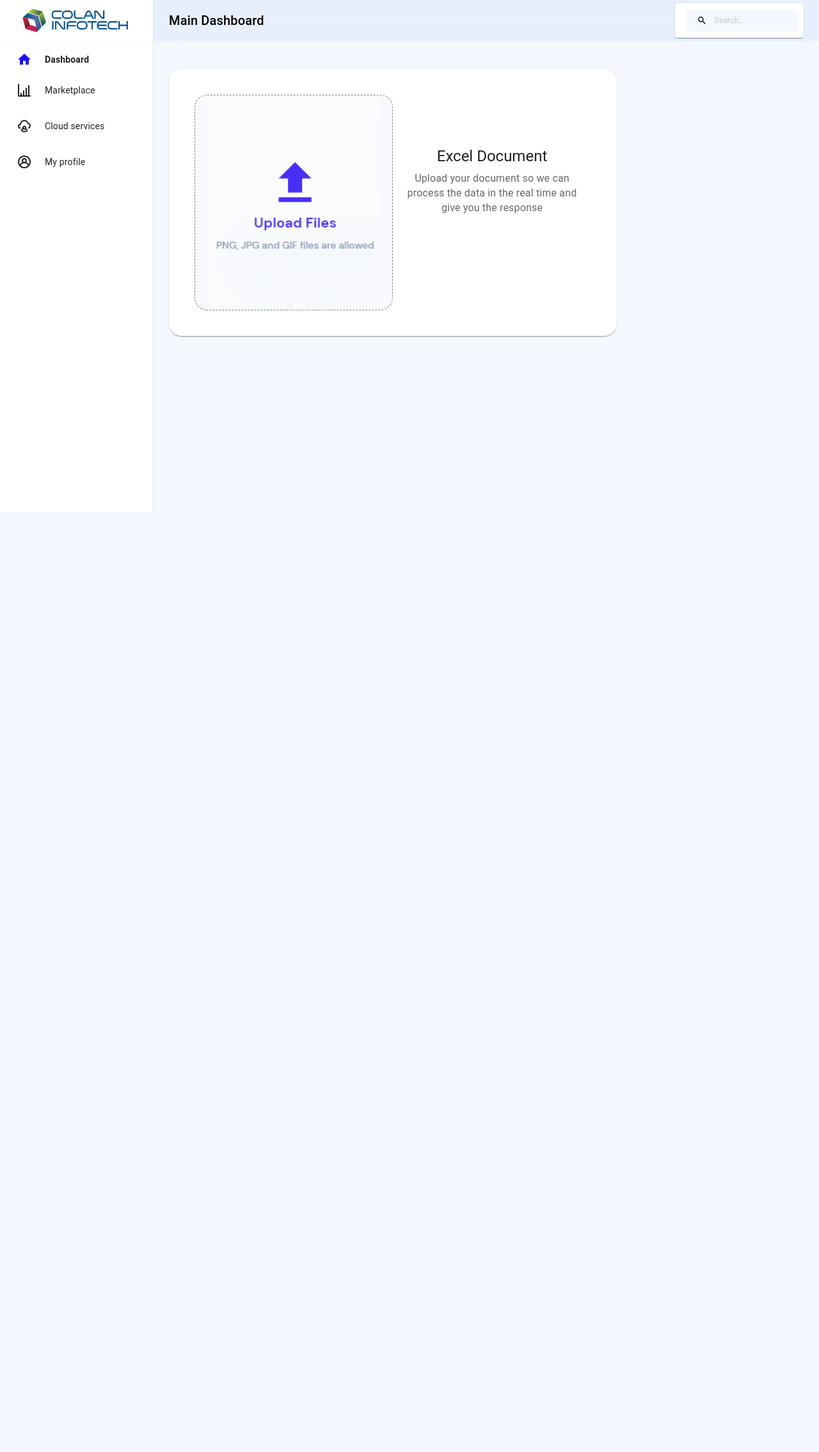
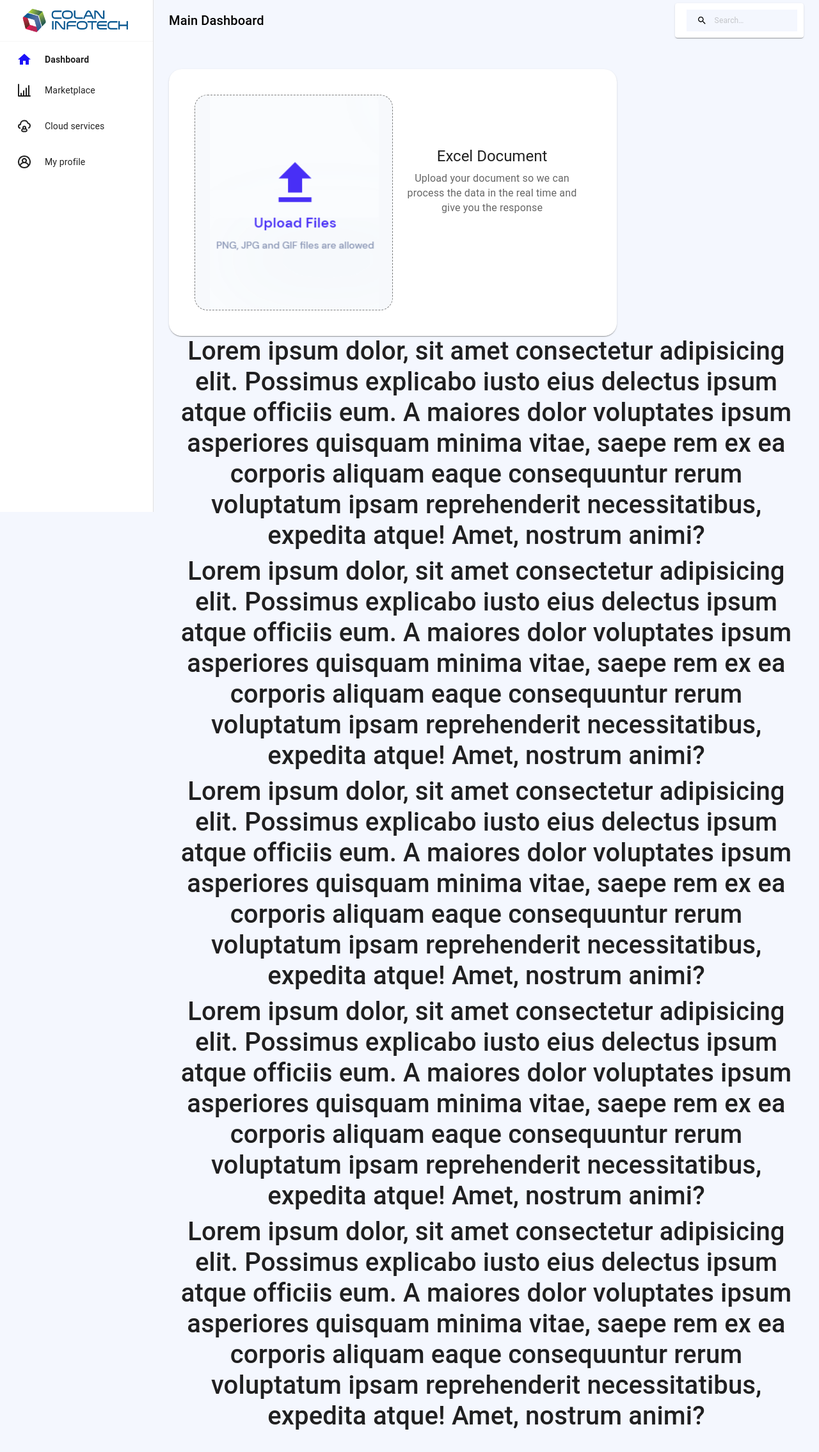
Before and after one commit to raashu8/colan-poc, a Next.js app: page /admin/dashboard in a window 1280 px wide. Shown: the whole page at 64% size. Before the commit the page ends 800 px from the top, so only its background shows below. Built offline with nearby package versions, Linux system fonts and the light colour scheme.

Commit message:
Scroll effecr added R

```diff
--- a/Asset/layout/Layout.js
+++ b/Asset/layout/Layout.js
@@ -22,12 +22,14 @@ import InputBase from "@mui/material/InputBase";
 import SearchIcon from "@mui/icons-material/Search";
 import { mainRoute } from "routes";
 import { useRouter } from "next/router";
-import { Card } from "@mui/material";
+import { Card, createMuiTheme } from "@mui/material";
+import ScrollToColor01 from "./scrollEffect";
+import { ThemeProvider } from "@material-ui/core";
 
 const drawerWidth = 240;
 const Search = styled("div")(({ theme }) => ({
   position: "relative",
-  borderRadius: 'theme.shape.borderRadius',
+  borderRadius: "theme.shape.borderRadius",
   backgroundColor: alpha(theme.palette.common.white, 0.15),
   "&:hover": {
     backgroundColor: alpha(theme.palette.common.white, 0.25),
@@ -37,7 +39,7 @@ const Search = styled("div")(({ theme }) => ({
   [theme.breakpoints.up("sm")]: {
     marginLeft: theme.spacing(1),
     width: "auto",
-    borderRadius:'24px',
+    borderRadius: "24px",
   },
 }));
 
@@ -49,15 +51,13 @@ const SearchIconWrapper = styled("div")(({ theme }) => ({
   display: "flex",
   alignItems: "center",
   justifyContent: "center",
-
 }));
 
 const StyledInputBase = styled(InputBase)(({ theme }) => ({
   color: "inherit",
   "& .MuiInputBase-input": {
     padding: theme.spacing(1, 1, 1, 0),
-    fontSize:'12px',
-
+    fontSize: "12px",
     // vertical padding + font size from searchIcon
     paddingLeft: `calc(1em + ${theme.spacing(4)})`,
     transition: theme.transitions.create("width"),
@@ -66,7 +66,6 @@ const StyledInputBase = styled(InputBase)(({ theme }) => ({
       width: "18ch",
       "&:focus": {
         width: "20ch",
-
       },
     },
   },
@@ -82,6 +81,7 @@ function MainLayout({ children, title }, props) {
   const routeHandler = (e) => {
     router.push(e);
   };
+  const theme = createMuiTheme();
   const drawer = (
     <div className="trans">
       <Image
@@ -101,12 +101,9 @@ function MainLayout({ children, title }, props) {
                 router.pathname.indexOf(e.path) !== -1
                   ? "dashbord-bar-active"
                   : "dashbord-bar"
-
               }
-
             >
-
-              <span className="ico-left" >{e.icon}</span>
+              <span className="ico-left">{e.icon}</span>
               <span className="mar-lef" style={{ fontSize: "14px" }}>
                 {e.name}
               </span>
@@ -137,6 +134,9 @@ function MainLayout({ children, title }, props) {
   return (
     <Box sx={{ display: "flex" }}>
       <CssBaseline />
+      <ThemeProvider theme={theme}>
+        <CssBaseline />
+        <ScrollToColor01>
           <AppBar
             position="fixed"
             sx={{
@@ -146,15 +146,20 @@ function MainLayout({ children, title }, props) {
               ml: { sm: `${drawerWidth}px` },
             }}
           >
-        <Toolbar sx={{ display: "flex", justifyContent: "space-between",background:"#d9e4ff70",backdropFilter:'blur(20px)' }}>
+            <Toolbar
+              sx={{
+                display: "flex",
+                justifyContent: "space-between",
+              }}
+            >
               <IconButton
                 color="inherit"
                 aria-label="open drawer"
                 edge="start"
                 onClick={handleDrawerToggle}
-            sx={{ mr: 2, display: { sm: "none" }, color: "black" }}
+                sx={{ mr: 2, display: { sm: "none" }, color: "#1c12f9" }}
               >
-            <MenuIcon sx={{color:'#1c12f9'}} />
+                <MenuIcon />
               </IconButton>
               <Typography
                 variant="h6"
@@ -164,22 +169,83 @@ function MainLayout({ children, title }, props) {
               >
                 {title} Dashboard
               </Typography>
-          <Card sx={{padding:'10px'}}>
-          <Search sx={{}}>
+              <Card sx={{ padding: "10px", display: "flex" }}>
+                <IconButton
+                  color="inherit"
+                  aria-label="open drawer"
+                  edge="start"
+                  onClick={handleDrawerToggle}
+                  sx={{ mr: 2, display: { sm: "none" }, color: "#1c12f9" }}
+                >
+                  <MenuIcon />
+                </IconButton>
+                <Search>
                   <SearchIconWrapper>
-              <SearchIcon sx={{ color: "black",zIndex:"9",fontSize:"16px" }} />
+                    <SearchIcon
+                      sx={{ color: "black", zIndex: "9", fontSize: "16px" }}
+                    />
                   </SearchIconWrapper>
                   <StyledInputBase
                     placeholder="Search…"
                     inputProps={{ "aria-label": "search" }}
-              sx={{ backgroundColor: "#f4f7fe",color:'grey' }}
+                    sx={{ backgroundColor: "#f4f7fe", color: "grey" }}
                   />
                 </Search>
-
               </Card>
-
             </Toolbar>
           </AppBar>
+        </ScrollToColor01>
+      </ThemeProvider>
+      {/* <AppBar
+        position="fixed"
+        sx={{
+          backgroundColor: "transparent",
+          boxShadow: "none",
+          width: { sm: `calc(100% - ${drawerWidth}px)` },
+          ml: { sm: `${drawerWidth}px` },
+        }}
+      >
+        <Toolbar
+          sx={{
+            display: "flex",
+            justifyContent: "space-between",
+            background: "#d9e4ff70",
+            backdropFilter: "blur(20px)",
+          }}
+        >
+          <IconButton
+            color="inherit"
+            aria-label="open drawer"
+            edge="start"
+            onClick={handleDrawerToggle}
+            sx={{ mr: 2, display: { sm: "none" }, color: "#1c12f9" }}
+          >
+            <MenuIcon />
+          </IconButton>
+          <Typography
+            variant="h6"
+            noWrap
+            component="div"
+            sx={{ color: "black" }}
+          >
+            {title} Dashboard
+          </Typography>
+          <Card sx={{ padding: "10px" }}>
+            <Search>
+              <SearchIconWrapper>
+                <SearchIcon
+                  sx={{ color: "black", zIndex: "9", fontSize: "16px" }}
+                />
+              </SearchIconWrapper>
+              <StyledInputBase
+                placeholder="Search…"
+                inputProps={{ "aria-label": "search" }}
+                sx={{ backgroundColor: "#f4f7fe", color: "grey" }}
+              />
+            </Search>
+          </Card>
+        </Toolbar>
+      </AppBar> */}
       <Box
         component="nav"
         sx={{ width: { sm: drawerWidth }, flexShrink: { sm: 0 } }}
--- /dev/null
+++ b/Asset/layout/scrollEffect.js
@@ -0,0 +1,29 @@
+import React from "react";
+import { useScrollTrigger } from "@material-ui/core";
+
+const ScrollHandler = (props) => {
+  const trigger = useScrollTrigger({
+    disableHysteresis: true,
+    threshold: 0,
+    target: props.window ? window() : undefined,
+  });
+
+  return React.cloneElement(props.children, {
+    // className: trigger ? "scroll-Effect" : "non-effect",
+    style: {
+      background: trigger ? "#d9e4ff70" : "transparent",
+      backdropFilter: trigger ? "blur(17px)" : "",
+      transition: trigger ? "0.3s" : "0.5s",
+      width: trigger ? "86%" : "",
+      marginRight: trigger ? "13px" : "0px",
+      marginTop: trigger ? "10px" : "0px",
+      borderRadius: trigger ? "17px" : "0px",
+    },
+  });
+};
+
+const ScrollToColor01 = (props) => {
+  return <ScrollHandler {...props}>{props.children}</ScrollHandler>;
+};
+
+export default ScrollToColor01;
--- a/pages/admin/dashboard.js
+++ b/pages/admin/dashboard.js
@@ -113,7 +113,41 @@ const Dashboard = () => {
           </Grid>
         </Grid>
       </Card>
-
+      <h1>
+        Lorem ipsum dolor, sit amet consectetur adipisicing elit. Possimus
+        explicabo iusto eius delectus ipsum atque officiis eum. A maiores dolor
+        voluptates ipsum asperiores quisquam minima vitae, saepe rem ex ea
+        corporis aliquam eaque consequuntur rerum voluptatum ipsam reprehenderit
+        necessitatibus, expedita atque! Amet, nostrum animi?
+      </h1>
+      <h1>
+        Lorem ipsum dolor, sit amet consectetur adipisicing elit. Possimus
+        explicabo iusto eius delectus ipsum atque officiis eum. A maiores dolor
+        voluptates ipsum asperiores quisquam minima vitae, saepe rem ex ea
+        corporis aliquam eaque consequuntur rerum voluptatum ipsam reprehenderit
+        necessitatibus, expedita atque! Amet, nostrum animi?
+      </h1>
+      <h1>
+        Lorem ipsum dolor, sit amet consectetur adipisicing elit. Possimus
+        explicabo iusto eius delectus ipsum atque officiis eum. A maiores dolor
+        voluptates ipsum asperiores quisquam minima vitae, saepe rem ex ea
+        corporis aliquam eaque consequuntur rerum voluptatum ipsam reprehenderit
+        necessitatibus, expedita atque! Amet, nostrum animi?
+      </h1>
+      <h1>
+        Lorem ipsum dolor, sit amet consectetur adipisicing elit. Possimus
+        explicabo iusto eius delectus ipsum atque officiis eum. A maiores dolor
+        voluptates ipsum asperiores quisquam minima vitae, saepe rem ex ea
+        corporis aliquam eaque consequuntur rerum voluptatum ipsam reprehenderit
+        necessitatibus, expedita atque! Amet, nostrum animi?
+      </h1>
+      <h1>
+        Lorem ipsum dolor, sit amet consectetur adipisicing elit. Possimus
+        explicabo iusto eius delectus ipsum atque officiis eum. A maiores dolor
+        voluptates ipsum asperiores quisquam minima vitae, saepe rem ex ea
+        corporis aliquam eaque consequuntur rerum voluptatum ipsam reprehenderit
+        necessitatibus, expedita atque! Amet, nostrum animi?
+      </h1>
     </div>
   );
 };
--- a/styles/module.css
+++ b/styles/module.css
@@ -341,12 +341,12 @@ body {
   font-size: 12px;
 }
 .dashbord-bar-active span.ico-left {
-  color:#1c12f9;
+  color: #1c12f9;
 }
 .dashbord-bar-active {
   border-right: 4px solid blue;
   background-color: #f4f7fe;
-  color:black;
+  color: black;
   font-weight: 600;
 }
 .trans {
@@ -355,3 +355,21 @@ body {
 .trans {
   transition: 2s;
 }
+
+.scroll-Effect {
+  background-color: #d9e4ff70 !important;
+  backdrop-filter: blur(17px) !important;
+  transition: 0.3s !important;
+  width: 86% !important;
+  margin-right: 13px !important;
+  margin-top: 10px !important;
+  border-radius: 17px !important;
+}
+.non-effect {
+  background-color: transparent;
+  backdrop-filter: blur(1px);
+  transition: 0.5s;
+  margin-right: 0px;
+  margin-top: 0px;
+  border-radius: 0px;
+}
```
Lines whose indentation alone changed are shown as unchanged.
